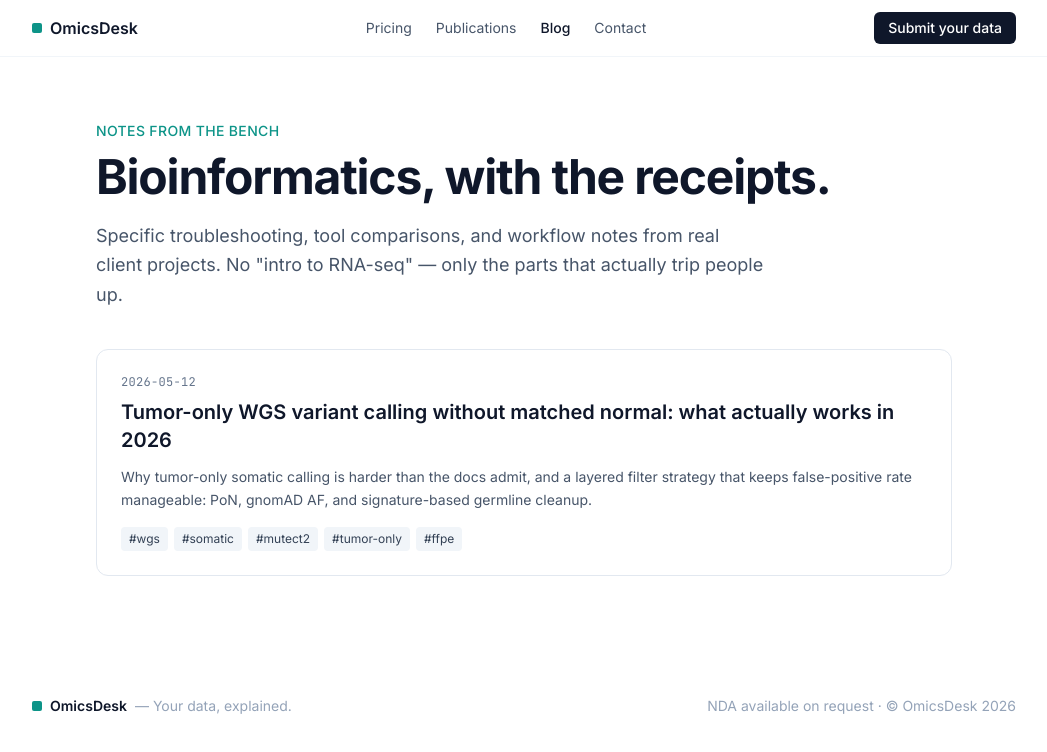
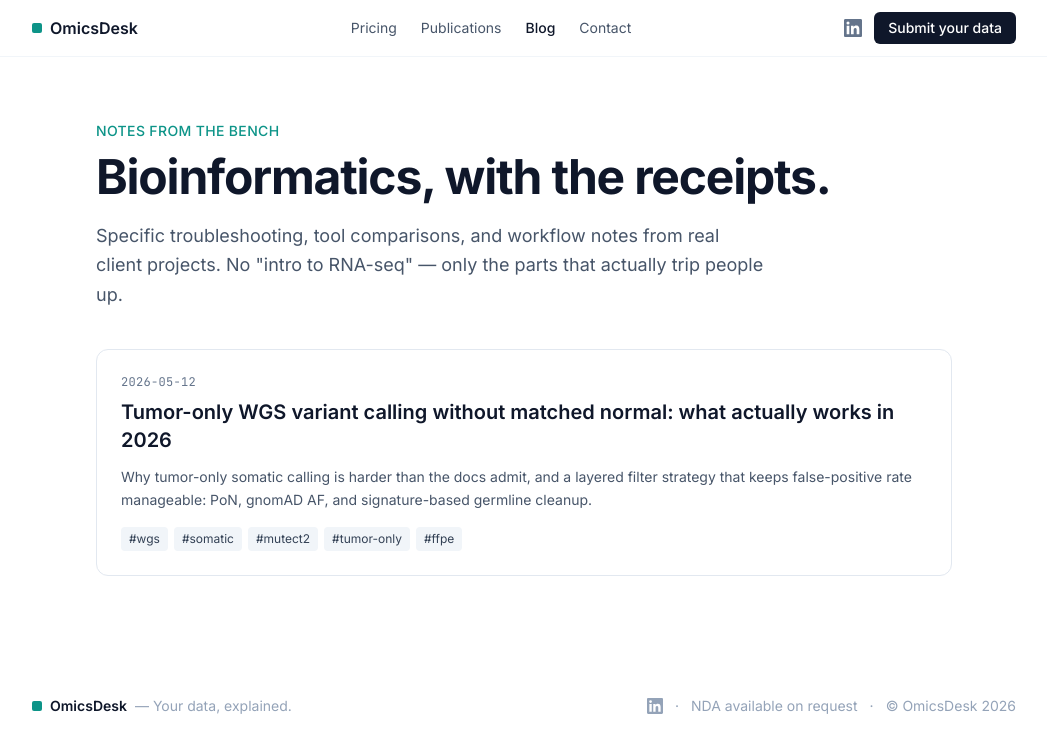
Before and after one commit to adesantis97/omicsdesk, an Astro site: page /blog in a window 1280 px wide. Shown: the whole page, without its empty margins (116-1163 px from the left). Built offline with nearby package versions, Linux system fonts and the light colour scheme; Astro itself is replaced by a stand-in of ours.

Commit message:
Add LinkedIn social links and refresh contact copy
- LinkedIn icon in top nav and footer (company/omicsdesk)
- "Get a quote" + "Submit your data" cards now say plan + quote
  appear on the next page in about a minute, with a copy by email
  (replaces the "within 24 hours" promise)
- "Raw data files (FASTQ, RAW/mzML, count matrix...)" replaces the
  FASTQ-only phrasing so the contact card covers all omics

```diff
--- a/src/components/Footer.astro
+++ b/src/components/Footer.astro
@@ -7,7 +7,13 @@ const year = new Date().getFullYear();
     <span class="font-semibold text-ink">OmicsDesk</span>
     <span class="text-slate-400">— Your data, explained.</span>
   </div>
-  <div class="text-slate-400">
-    NDA available on request · © OmicsDesk {year}
+  <div class="flex items-center gap-3 text-slate-400">
+    <a href="https://www.linkedin.com/company/omicsdesk" target="_blank" rel="noopener" aria-label="OmicsDesk on LinkedIn" class="inline-flex items-center hover:text-ink">
+      <svg width="16" height="16" viewBox="0 0 24 24" fill="currentColor" aria-hidden="true"><path d="M20.45 20.45h-3.55v-5.57c0-1.33-.03-3.04-1.85-3.04-1.85 0-2.14 1.45-2.14 2.94v5.67H9.36V9h3.41v1.56h.05c.47-.9 1.64-1.85 3.37-1.85 3.6 0 4.27 2.37 4.27 5.46v6.28zM5.34 7.43a2.06 2.06 0 1 1 0-4.12 2.06 2.06 0 0 1 0 4.12zM7.12 20.45H3.56V9h3.56v11.45zM22.22 0H1.77C.79 0 0 .77 0 1.72v20.56C0 23.23.79 24 1.77 24h20.45c.98 0 1.78-.77 1.78-1.72V1.72C24 .77 23.2 0 22.22 0z"/></svg>
+    </a>
+    <span aria-hidden="true">·</span>
+    <span>NDA available on request</span>
+    <span aria-hidden="true">·</span>
+    <span>© OmicsDesk {year}</span>
   </div>
 </footer>
--- a/src/components/Nav.astro
+++ b/src/components/Nav.astro
@@ -14,8 +14,13 @@ const isActive = (href: string) => pathname === href || pathname === href + '/';
       <a href="/blog/" class={`hover:text-ink ${pathname.startsWith('/blog') ? 'text-ink font-medium' : ''}`}>Blog</a>
       <a href="/#contact" class="hover:text-ink">Contact</a>
     </div>
-    <a href="https://submit.omicsdesk.com/" class="text-sm font-medium bg-ink text-white px-3.5 py-1.5 rounded-md hover:bg-slate-800 transition">
-      Submit your data
-    </a>
+    <div class="flex items-center gap-3">
+      <a href="https://www.linkedin.com/company/omicsdesk" target="_blank" rel="noopener" aria-label="OmicsDesk on LinkedIn" class="text-slate-500 hover:text-ink">
+        <svg width="18" height="18" viewBox="0 0 24 24" fill="currentColor" aria-hidden="true"><path d="M20.45 20.45h-3.55v-5.57c0-1.33-.03-3.04-1.85-3.04-1.85 0-2.14 1.45-2.14 2.94v5.67H9.36V9h3.41v1.56h.05c.47-.9 1.64-1.85 3.37-1.85 3.6 0 4.27 2.37 4.27 5.46v6.28zM5.34 7.43a2.06 2.06 0 1 1 0-4.12 2.06 2.06 0 0 1 0 4.12zM7.12 20.45H3.56V9h3.56v11.45zM22.22 0H1.77C.79 0 0 .77 0 1.72v20.56C0 23.23.79 24 1.77 24h20.45c.98 0 1.78-.77 1.78-1.72V1.72C24 .77 23.2 0 22.22 0z"/></svg>
+      </a>
+      <a href="https://submit.omicsdesk.com/" class="text-sm font-medium bg-ink text-white px-3.5 py-1.5 rounded-md hover:bg-slate-800 transition">
+        Submit your data
+      </a>
+    </div>
   </div>
 </nav>
--- a/src/pages/index.astro
+++ b/src/pages/index.astro
@@ -162,14 +162,14 @@ import Base from '../layouts/Base.astro';
     <div class="max-w-5xl mx-auto px-5 py-16">
       <h2 class="text-2xl sm:text-3xl font-semibold tracking-tight">Get a quote</h2>
       <p class="prose-p mt-3 max-w-2xl">
-        Upload your data and a short brief. The intake agent drafts an analysis plan and a fixed quote — usually within 24 hours, often the same day.
+        Upload your data and a short brief. The intake agent drafts an analysis plan and a fixed quote in about a minute on the next page, with a copy in your inbox.
       </p>
 
       <div class="mt-8 grid md:grid-cols-2 gap-6 max-w-4xl">
         <div class="bg-white rounded-lg border border-slate-200 p-6 flex flex-col justify-between">
           <div>
             <h4 class="font-semibold">Submit your data</h4>
-            <p class="prose-p mt-2 text-sm">FASTQ files + an optional metadata sheet + a short description of what you measured and what you want compared. We send back a plan and quote.</p>
+            <p class="prose-p mt-2 text-sm">Raw data files (FASTQ, RAW/mzML, count matrix — whatever your platform produces) + an optional metadata sheet + a short description of what you measured and what you want compared. We send back a plan and quote.</p>
             <ul class="prose-p mt-4 text-sm space-y-1.5 list-disc list-inside text-slate-600">
               <li>Omics type and sample count</li>
               <li>Species and genome build (if known)</li>
```
